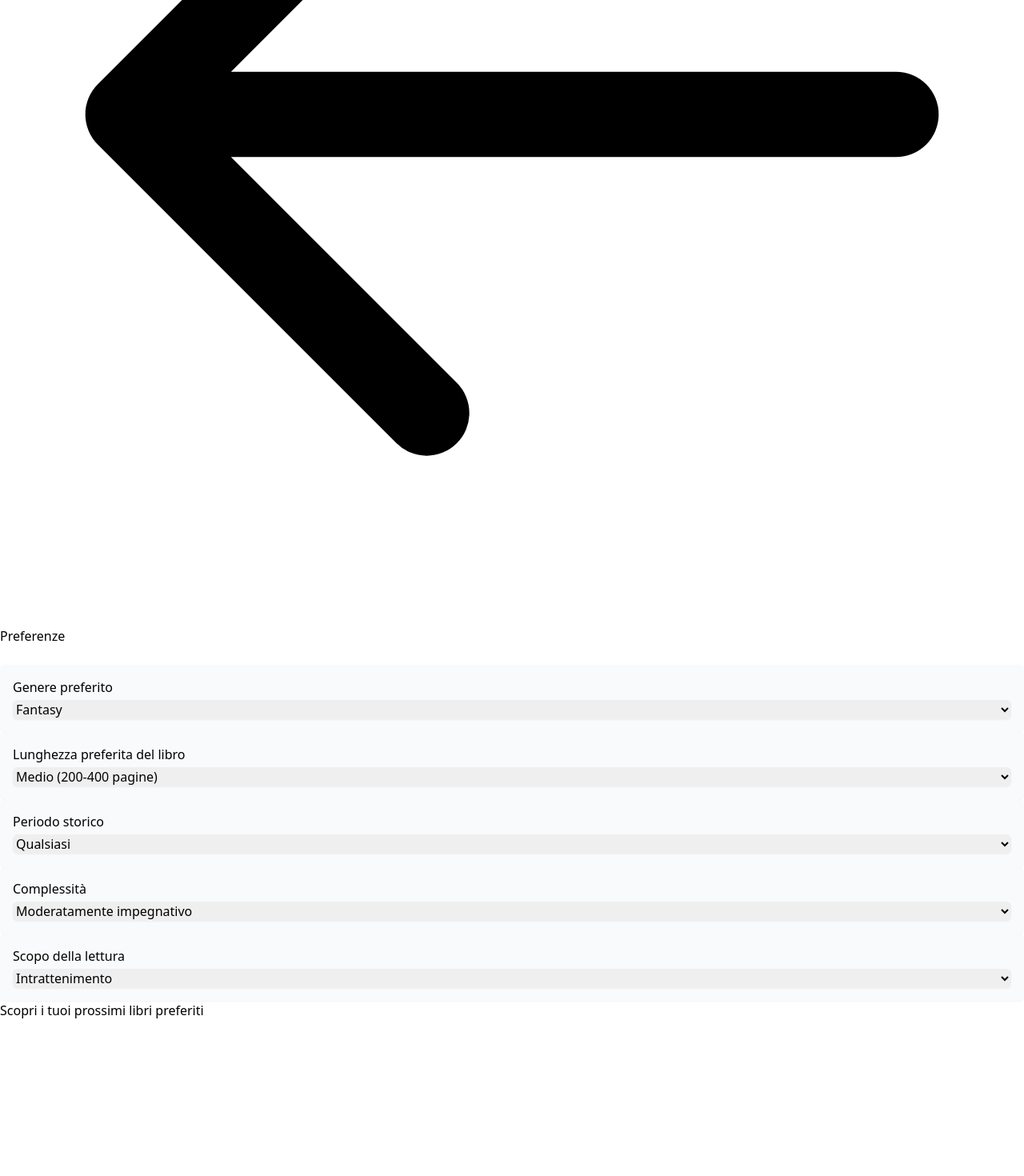
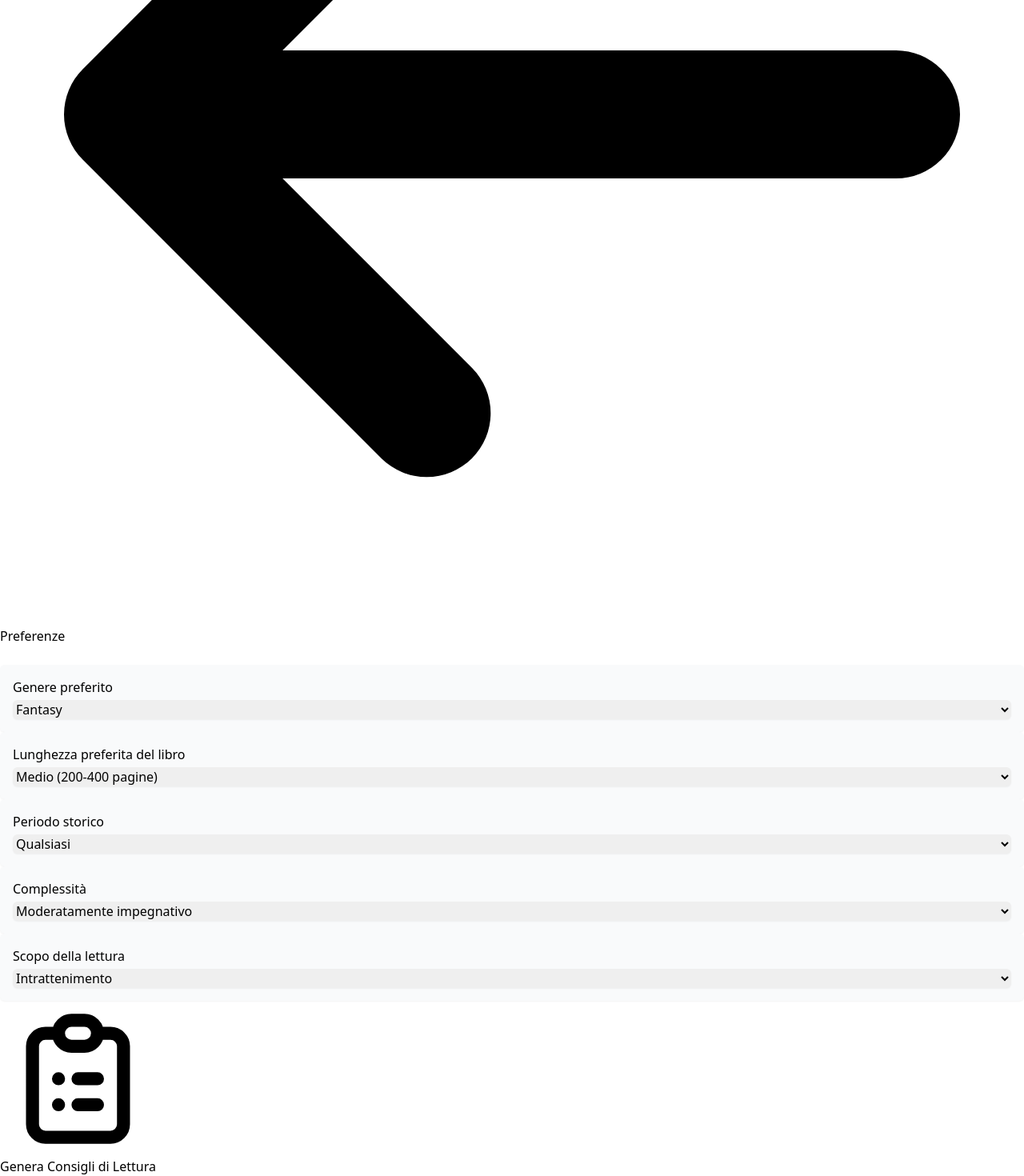
Before and after one commit to aljacket/bookmind, a Vue app: page /preferences in a window 1280 px wide. Shown: the part 497-1967 px from the top of the page at 80% size. Before the commit the page ends 1772 px from the top, so only its background shows below. Built offline with nearby package versions, Linux system fonts and the light colour scheme; no server answers; sample sign-in values are in the browser's storage.

Commit message:
Update Header, Footer, and UserPreferences components

```diff
--- a/src/components/layout/Header.vue
+++ b/src/components/layout/Header.vue
@@ -4,18 +4,18 @@
         class="bg-gradient-to-r from-gray-100 to-gray-200 text-gray-800 p-4 flex items-center justify-between"
     >
         <div class="w-6 mr-4">
-            <router-link v-if="showBackButton" to="/" class="text-white hover:text-gray-200">
+            <router-link v-if="showBackButton" to="/" class="text-gray-600 hover:text-gray-800">
                 <svg
                     xmlns="http://www.w3.org/2000/svg"
                     class="h-6 w-6"
                     fill="none"
                     viewBox="0 0 24 24"
                     stroke="currentColor"
+                    stroke-width="3"
                 >
                     <path
                         stroke-linecap="round"
                         stroke-linejoin="round"
-                        stroke-width="2"
                         d="M10 19l-7-7m0 0l7-7m-7 7h18"
                     />
                 </svg>
--- a/src/views/HomePage.vue
+++ b/src/views/HomePage.vue
@@ -11,7 +11,7 @@
                 <p class="text-lg text-gray-600 mb-6">Pronto per un nuovo viaggio letterario?</p>
                 <router-link
                     to="/preferences"
-                    class="bg-gradient-to-r from-blue-500 to-teal-400 text-white font-bold py-3 px-6 rounded-full shadow-lg transform transition duration-300 hover:scale-105 inline-flex items-center"
+                    class="bg-gray-200 text-gray-800 font-bold py-3 px-6 rounded-full shadow-lg transform transition duration-300 hover:bg-gray-300 inline-flex items-center"
                 >
                     <svg
                         class="w-6 h-6 mr-2"
--- a/src/views/UserPreferences.vue
+++ b/src/views/UserPreferences.vue
@@ -108,9 +108,23 @@
                 <div class="mt-8">
                     <button
                         type="submit"
-                        class="w-full bg-blue-600 text-white py-3 px-6 rounded-lg text-lg font-semibold hover:bg-blue-700 transition duration-300"
+                        class="w-full bg-gray-200 text-gray-800 font-bold py-3 px-6 rounded-full shadow-lg transform transition duration-300 hover:bg-gray-300 inline-flex items-center justify-center"
                     >
-                        Scopri i tuoi prossimi libri preferiti
+                        <svg
+                            class="w-5 h-5 mr-2"
+                            fill="none"
+                            stroke="currentColor"
+                            viewBox="0 0 24 24"
+                            xmlns="http://www.w3.org/2000/svg"
+                        >
+                            <path
+                                stroke-linecap="round"
+                                stroke-linejoin="round"
+                                stroke-width="2"
+                                d="M9 5H7a2 2 0 00-2 2v12a2 2 0 002 2h10a2 2 0 002-2V7a2 2 0 00-2-2h-2M9 5a2 2 0 002 2h2a2 2 0 002-2M9 5a2 2 0 012-2h2a2 2 0 012 2m-3 7h3m-3 4h3m-6-4h.01M9 16h.01"
+                            ></path>
+                        </svg>
+                        <span class="text-sm">Genera Consigli di Lettura</span>
                     </button>
                 </div>
             </form>
```
